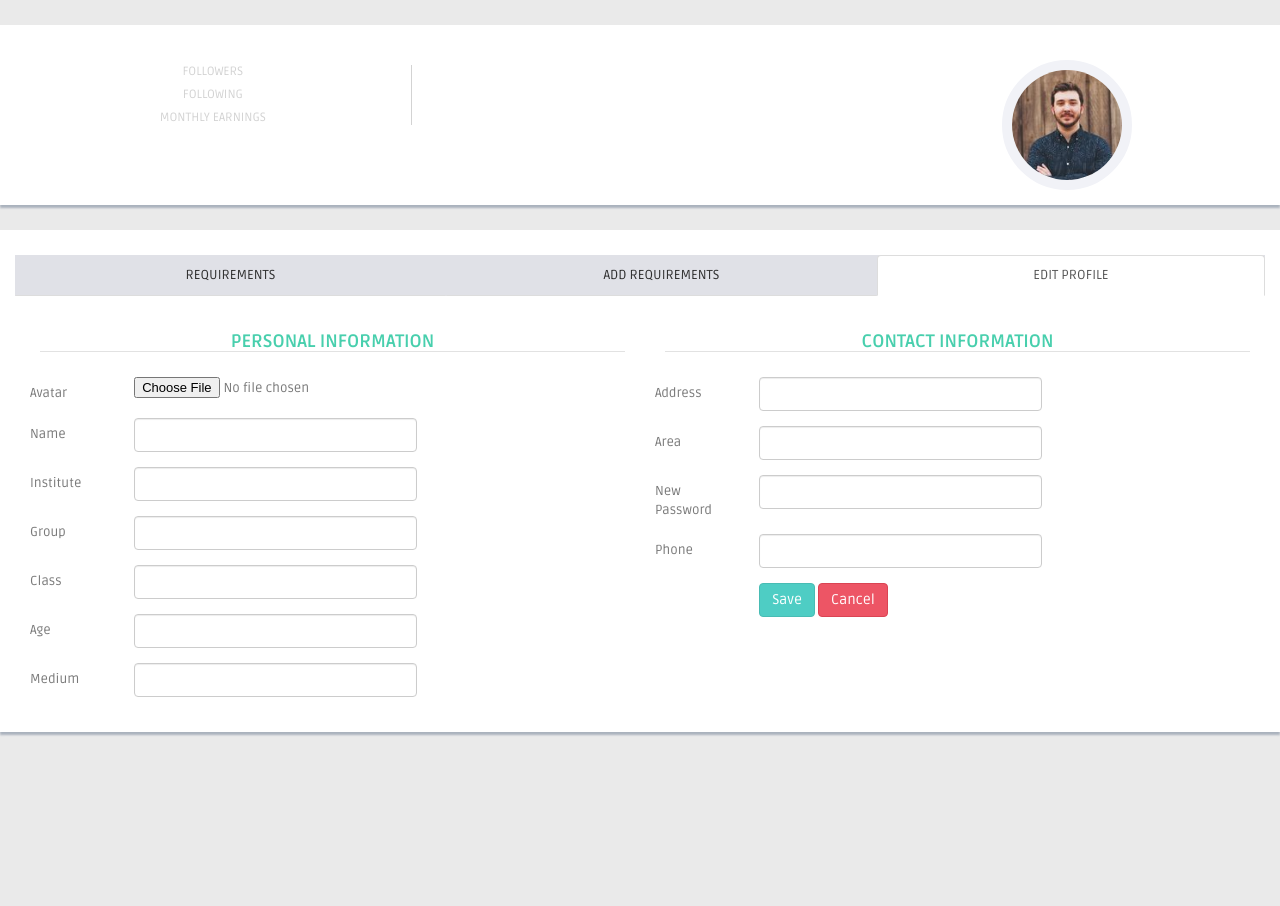
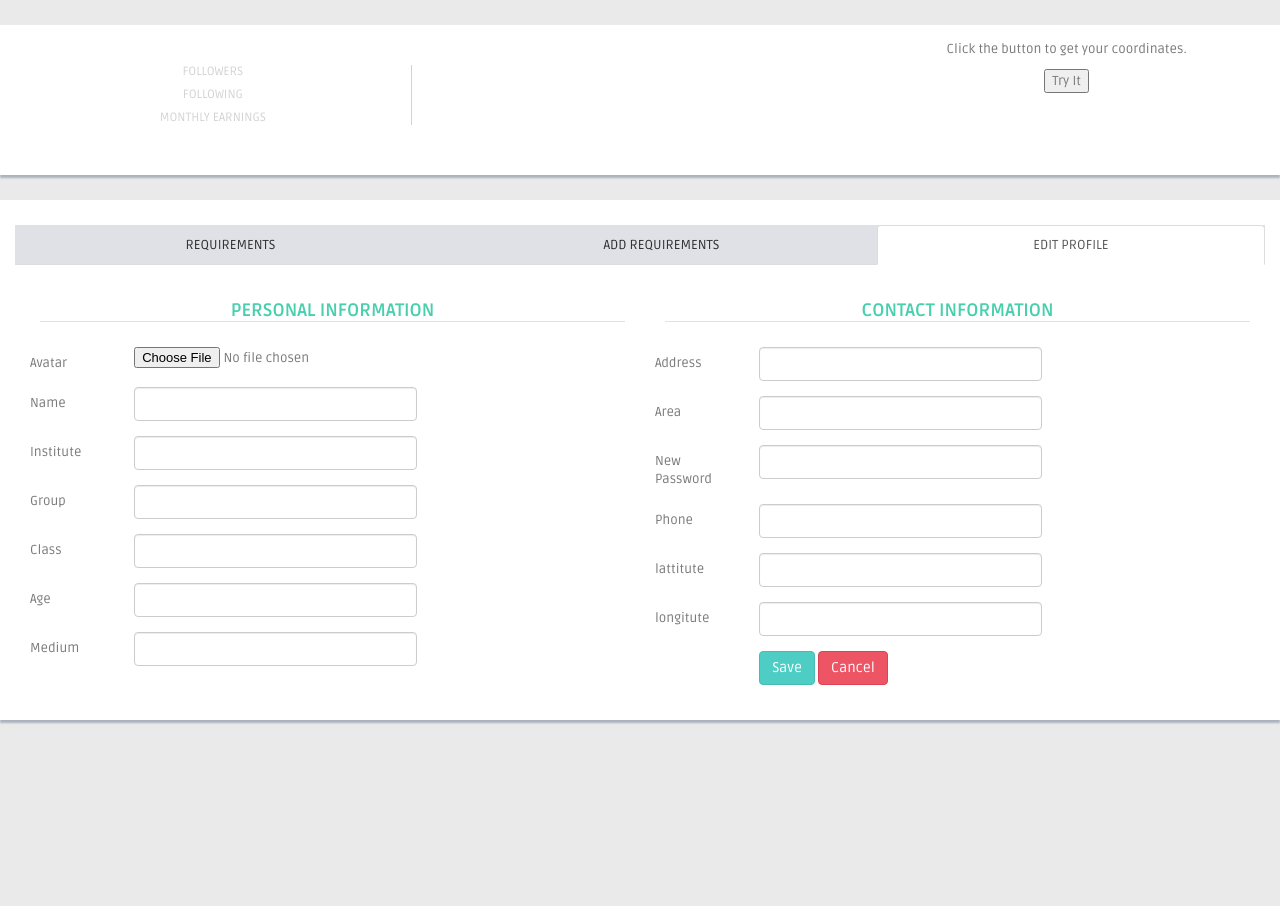
Before and after one commit to Btaby19/FindYourTution, a PHP site: page /tutor/routes/profile.php in a window 1280 px wide, after a click on "EDIT PROFILE". Shown: the part 60-966 px from the top of the page. Run offline with PHP 8.4, Linux system fonts and the light colour scheme; the visitor is signed in with stand-in values (Sample User, id 1); data that the repository does not hold is empty; a stand-in replaces the project's code that opens the database connection.

Commit message:
Sprint-2:profile.php(map)

```diff
--- a/routes/profile.php
+++ b/routes/profile.php
@@ -1,4 +1,5 @@
 <?php include '../Template/header.php' ?>
+
 <?php if (isset($_SESSION["Active"])) {
 } else {
     header("Location: login.php?message=Please login first");
@@ -43,7 +44,31 @@
                         <!-- /col-md-4 -->
                         <div class="col-md-4 centered">
                             <div class="profile-pic">
-                                <p><img src="img/ui-sam.jpg" class="img-circle"></p>
+                                <p>Click the button to get your coordinates.</p>
+
+                                <button onclick="getLocation()">Try It</button>
+
+                                <p id="demo"></p>
+
+                                <script>
+                                    var x = document.getElementById("demo");
+
+                                    function getLocation() {
+                                        if (navigator.geolocation) {
+                                            navigator.geolocation.getCurrentPosition(showPosition);
+                                        } else {
+                                            x.innerHTML = "Geolocation is not supported by this browser.";
+                                        }
+                                    }
+
+                                    function showPosition(position) {
+                                        x.innerHTML = "Latitude: " + position.coords.latitude +
+                                            "<br>Longitude: " + position.coords.longitude;
+                                        $('input[type=text].lat').val(position.coords.latitude);
+                                        $('input[type=text].lng').val(position.coords.longitude);
+                                        document.getElementById("lat").value = position.coords.latitude;
+                                    }
+                                </script>
 
                             </div>
                         </div>
@@ -62,7 +87,7 @@
                                 <li>
                                     <a data-toggle="tab" href="#contact" class="contact-map">Add Requirements</a>
                                 </li>
-                                <li>
+                                <li >
                                     <a data-toggle="tab" href="#edit">Edit Profile</a>
                                 </li>
                             </ul>
@@ -338,7 +363,7 @@
                                             <div class="form-group">
                                                 <label class="col-lg-2 control-label"> New Password</label>
                                                 <div class="col-lg-6">
-                                                    <input type="password" placeholder=" " name="student_password"
+                                                    <input type="password" placeholder=" " name="student_password" value='<?php echo $row["student_password"] ?>'
                                                            class="form-control">
                                                 </div>
                                             </div>
@@ -350,6 +375,26 @@
                                                            class="form-control">
                                                 </div>
                                             </div>
+                                            <div class="form-group">
+                                                <label class="col-lg-2 control-label">lattitute</label>
+                                                <div class="col-lg-6">
+                                                    <input type="text" placeholder=" " name="lat"
+                                                           value='<?php echo $row["lat"] ?>'
+                                                           class="form-control">
+                                                </div>
+                                            </div>
+                                            <div class="form-group">
+                                                <label class="col-lg-2 control-label">longitute</label>
+                                                <div class="col-lg-6">
+                                                    <input type="text" placeholder=" " name="lng"
+                                                           value='<?php echo $row["lng"] ?>'
+                                                           class="form-control">
+                                                </div>
+                                            </div>
+
+
+
+
                                             <div class="form-group">
                                                 <div class="col-lg-offset-2 col-lg-10">
                                                     <button class="btn btn-theme" type="submit">Save</button>
@@ -419,7 +464,31 @@
                         <!-- /col-md-4 -->
                         <div class="col-md-4 centered">
                             <div class="profile-pic">
-                                <p><img src="img/ui-sam.jpg" class="img-circle"></p>
+                                <p>Click the button to get your coordinates.</p>
+
+                                <button onclick="getLocation()">Try It</button>
+
+                                <p id="demo"></p>
+
+                                <script>
+                                    var x = document.getElementById("demo");
+
+                                    function getLocation() {
+                                        if (navigator.geolocation) {
+                                            navigator.geolocation.getCurrentPosition(showPosition);
+                                        } else {
+                                            x.innerHTML = "Geolocation is not supported by this browser.";
+                                        }
+                                    }
+
+                                    function showPosition(position) {
+                                        x.innerHTML = "Latitude: " + position.coords.latitude +
+                                            "<br>Longitude: " + position.coords.longitude;
+                                        $('input[type=text].lat').val(position.coords.latitude);
+                                        $('input[type=text].lng').val(position.coords.longitude);
+                                        document.getElementById("lat").value = position.coords.latitude;
+                                    }
+                                </script>
 
                             </div>
                         </div>
@@ -517,7 +586,7 @@
                                             <div class="form-group">
                                                 <label class="col-lg-2 control-label"> New Password</label>
                                                 <div class="col-lg-6">
-                                                    <input type="password" placeholder="" name="tutor_password"
+                                                    <input type="password" placeholder="" name="tutor_password" value='<?php echo $row["tutor_password"] ?>'
                                                            class="form-control">
                                                 </div>
                                             </div>
@@ -526,6 +595,22 @@
                                                 <div class="col-lg-6">
                                                     <input type="text" placeholder=" " name="phone"
                                                            value='<?php echo $row["phone"] ?>'
+                                                           class="form-control">
+                                                </div>
+                                            </div>
+                                            <div class="form-group">
+                                                <label class="col-lg-2 control-label">lattitute</label>
+                                                <div class="col-lg-6">
+                                                    <input type="text" placeholder=" " name="lat"
+                                                           value='<?php echo $row["lat"] ?>'
+                                                           class="form-control">
+                                                </div>
+                                            </div>
+                                            <div class="form-group">
+                                                <label class="col-lg-2 control-label">longitute</label>
+                                                <div class="col-lg-6">
+                                                    <input type="text" placeholder=" " name="lng"
+                                                           value='<?php echo $row["lng"] ?>'
                                                            class="form-control">
                                                 </div>
                                             </div>
```
